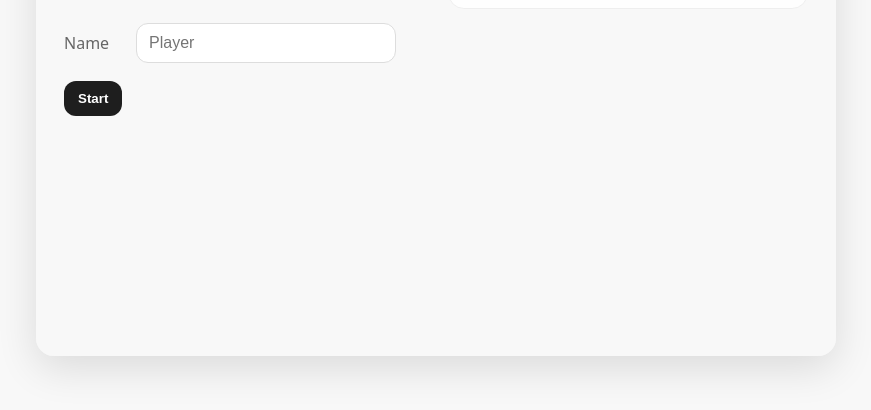
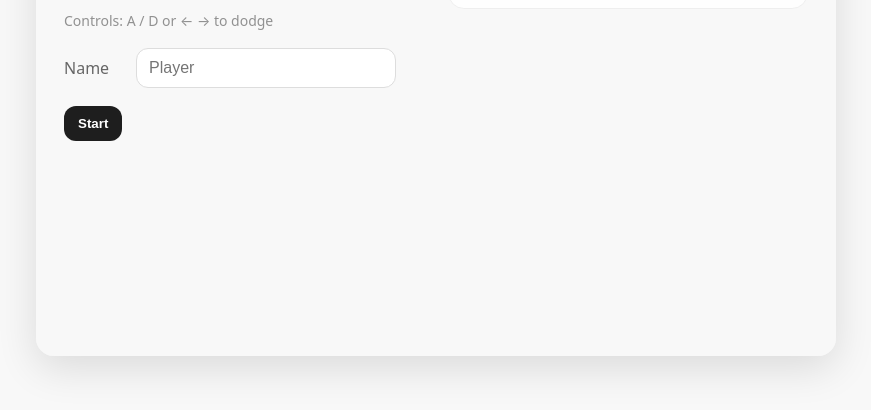
Before and after one commit to willknkcdkdjv/w, a plain HTML site: page index.html in a window 1280 px wide. Shown: the part 294-704 px from the top of the page, without its empty margins (204-1075 px from the left). Drawn offline with Linux system fonts and the light colour scheme; no server answers.

Commit message:
style: menu controls hint

```diff
--- a/index.html
+++ b/index.html
@@ -14,6 +14,7 @@
       <div id="panel-menu" class="panel">
         <div class="title">DOGE</div>
         <div class="hint">Press Enter to Start</div>
+        <div class="hint small">Controls: A / D or ← → to dodge</div>
 
         <div class="row">
           <label>Name</label>
--- a/style.css
+++ b/style.css
@@ -154,3 +154,9 @@ li{margin:3px 0;}
 
 .killed{margin-top:8px; font-size:22px; font-weight:800;}
 .record{margin-top:10px; font-size:22px; font-weight:900; color:#dc0000;}
+
+.hint.small {
+  opacity: 0.7;
+  font-size: 14px;
+  margin-top: 6px;
+}
```
